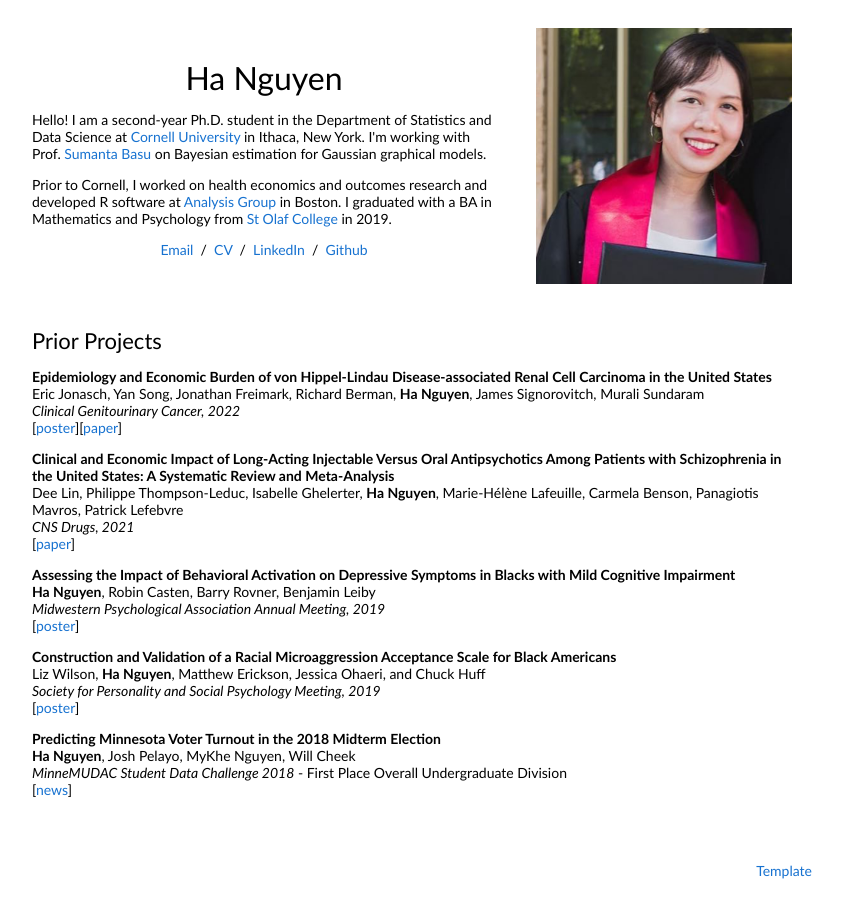
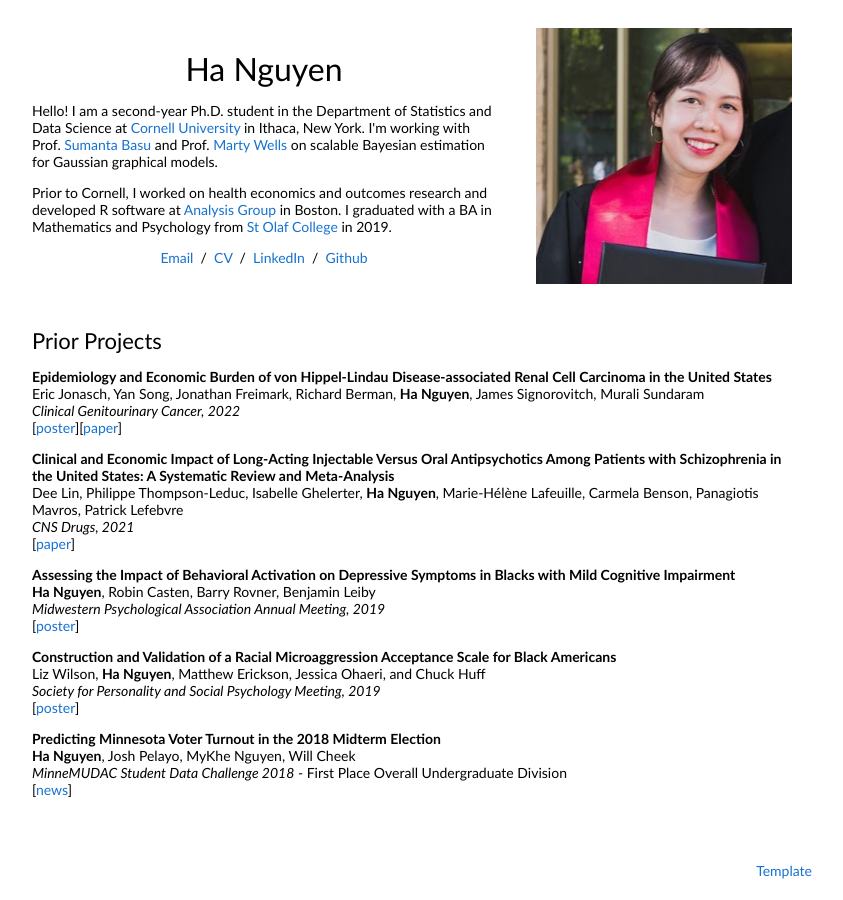
Before and after one commit to hanguyen97/about, a plain HTML site: page index.html in a window 1280 px wide. Shown: the whole page, without its empty margins (228-1071 px from the left). Drawn offline with Linux system fonts and the light colour scheme.

Commit message:
minor chnage

```diff
--- a/index.html
+++ b/index.html
@@ -20,7 +20,8 @@
               <p style="text-align:center">
                 <name>Ha Nguyen</name>
               </p>
-              <p>Hello! I am a second-year Ph.D. student in the Department of Statistics and Data Science at <a href="https://stat.cornell.edu/academics/phd">Cornell University</a> in Ithaca, New York. I'm working with Prof. <a href="https://stat.cornell.edu/people/faculty/sumanta-basu">Sumanta Basu</a> on Bayesian estimation for Gaussian graphical models.
+              <p>Hello! I am a second-year Ph.D. student in the Department of Statistics and Data Science at <a href="https://stat.cornell.edu/academics/phd">Cornell University</a> in Ithaca, New York.
+                I'm working with Prof. <a href="https://stat.cornell.edu/people/faculty/sumanta-basu">Sumanta Basu</a> and Prof. <a href="https://stat.cornell.edu/people/faculty/martin-wells">Marty Wells</a> on scalable Bayesian estimation for Gaussian graphical models.
               </p>
               <p>
                 Prior to Cornell, I worked on health economics and outcomes research and developed R software at <a href="https://www.analysisgroup.com">Analysis Group</a> in Boston. I graduated with a BA in Mathematics and Psychology from <a href="https://wp.stolaf.edu">St Olaf College</a> in 2019.
```
